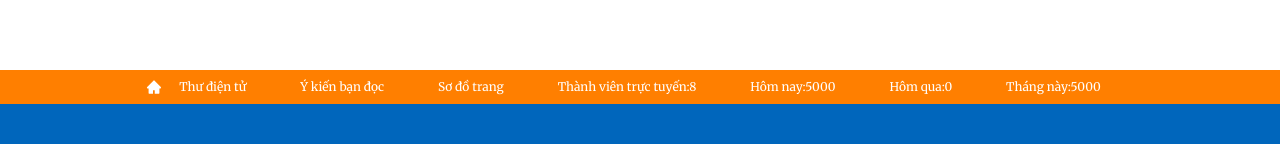
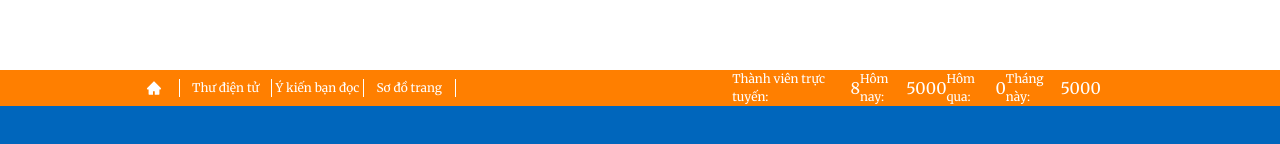
Before and after one commit to HoangCongMin/canhsatbien, a React (Vite) app: page /media in a window 1280 px wide. Shown: the part 4812-4956 px from the top of the page. Built offline with nearby package versions, Linux system fonts and the light colour scheme.

Commit message:
thíoktest

```diff
--- a/src/component/Fotter/index.tsx
+++ b/src/component/Fotter/index.tsx
@@ -5,23 +5,39 @@ import { CiMail } from 'react-icons/ci'
 import { BsDiagram3 } from 'react-icons/bs'
 import Android from '../../assets/google-play.png'
 import Ios from '../../assets/app-store.png'
-import{AiFillHome} from'react-icons/ai'
+import { AiFillHome } from 'react-icons/ai'
 
 export default function Fotter() {
-  const Item_all = [{ title: 'Thư điện tử' }, { title: 'Ý kiến bạn đọc' }, { title: 'Sơ đồ trang' },{title:'Thành viên trực tuyến:',value:'8'},{title:'Hôm nay:',value:'5000'},{title:'Hôm qua:',value:'0'},{title:'Tháng này:',value:'5000'}]
+  const Item_all = [{ title: 'Thư điện tử' }, { title: 'Ý kiến bạn đọc' }, { title: 'Sơ đồ trang' }]
+
+  const Item_tw0 = [
+    { title: 'Thành viên trực tuyến:', value: '8' },
+    { title: 'Hôm nay:', value: '5000' },
+    { title: 'Hôm qua:', value: '0' },
+    { title: 'Tháng này:', value: '5000' }
+  ]
   return (
     <div className='w-full bg-[#0066bc] '>
-      <div className='w-full m-auto bg-[#ff7f00] py-2'>
+      <div className='w-full m-auto bg-[#ff7f00] '>
         <div className='w-[80%] m-auto flex items-center'>
-
-        <div className='w-[5%] '>
-              <AiFillHome className='m-auto text-white'/>
-        </div>
-        <div className='flex w-[90%] justify-between'>
-          {Item_all.map((item) => (
-            <div className='text-white text-[12px] cursor-pointer'>{item.title}{item.value&& item.value}</div>
-          ))}
-        </div>
+          <div className='w-[5%] '>
+            <AiFillHome className='m-auto text-white' />
+          </div>
+          <div className='flex w-[90%] justify-between items-center'>
+            <div className='w-[30%] flex justify-between border-r-[1px] border-white'>
+              {Item_all.map((item) => (
+                <div className='text-white text-[12px] text-center w-[35%] cursor-pointer border-l-[1px] border-white'>{item.title}</div>
+              ))}
+            </div>
+            <div className='w-[40%] flex justify-between'>
+              {Item_tw0.map((item) => (
+                <div className='flex items-center' >
+                  <div className='text-white text-[12px] cursor-pointer'>{item.title}</div>
+                  <div className='text-white'>{item.value}</div>
+                </div>
+              ))}
+            </div>
+          </div>
         </div>
       </div>
       <div className='w-[80%] m-auto pt-10 pb-10 border-b-[0.5px] border-stone-50 max-w-screen-2xl'>
--- a/src/component/Napbar/index.tsx
+++ b/src/component/Napbar/index.tsx
@@ -60,7 +60,7 @@ export default function Napbar() {
   }
 
   return (
-    <div className='w-full bg-white sticky top-0 z-10'>
+    <div className='w-full bg-white sticky top-0 z-20'>
       <div className='w-[80%] m-auto max-w-screen-2xl cursor-pointer'>
         <Link to={'/'} className='w-full'>
           <div className='w-full'>
@@ -69,12 +69,12 @@ export default function Napbar() {
         </Link>
       </div>
           <div className='w-full object-cover mt-5  bg-[#56aaff]'>
-            <div className='w-[80%] m-auto flex items-center  border-slate-300'>
-              <div className='m-auto max-[1322px]:hidden'>
-                <AiFillHome className='mb-[5px] ml-4 text-white text-[25px]' />
+            <div className='w-[80%] m-auto flex items-center border-slate-300'>
+              <div className='m-auto max-[1322px]:hidden '>
+                <AiFillHome className='mb-[5px] text-white text-[25px]' />
               </div>
-              <div className=' flex justify-between w-[98%]  max-[1322px]:hidden  items-center  max-[1316px]:flex-col max-[1316px]:absolute max-[1316px]:w-full 	 max-[1316px]:bg-white'>
-                <li className='uppercase text-sm hidden	leading-10  justify-center border-b-2 font-bold border-[#191970] bg-[#F6F6F6] max-[1316px]:block max-[1316px]:flex  hover:text-[#015CA2] hover:duration-700 px-3 hover:border-b-2 hover:border-[#015CA2] max-[1316px]:justify-start'>
+              <div className=' flex justify-between w-[97%]  max-[1322px]:hidden  items-center  max-[1316px]:flex-col max-[1316px]:absolute max-[1316px]:w-full	max-[1316px]:bg-white'>
+                <li className='uppercase text-sm hidden	leading-10  justify-center border-b-2 font-bold border-[#191970] bg-[#F6F6F6] max-[1316px]:block max-[1316px]:flex  hover:text-[#015CA2] hover:duration-700 hover:border-b-2 hover:border-[#015CA2] max-[1316px]:justify-start'>
                   <p>mENU</p>
                 </li>
                 {narBarItemAll.map((item) => (
@@ -95,7 +95,7 @@ export default function Napbar() {
                   //   }
                   // >
                   <>
-                    <li className=' group uppercase text-[13px]	leading-10 flex justify-center text-white font-bold hover:text-[#003f7f]  border-b-[2.5px] border-[#56aaff]	 hover:border-[#003f7f] hover:duration-700 px-3  max-[1316px]:justify-start '>
+                    <li className=' group uppercase text-[13px]	leading-10 flex justify-center text-white font-bold hover:text-[#003f7f]  border-b-[2.5px] border-[#56aaff]	 hover:border-[#003f7f] hover:duration-700 max-[1316px]:justify-start '>
                       <div className='flex items-center'>
                         <div>
                           <item.icon className='text-[#ff7f00]' />
@@ -106,7 +106,7 @@ export default function Napbar() {
                       </div>
 
                       <div
-                        className={classNames(`absolute  mt-10  ${item.id===narBarItemAll[5].id ?'w-full':'w-[170%]'} px-3 pb-3 top-0.5 hidden group-hover:block z-10 left-0 bg-white rounded-b-lg  border-[#1px] border-[] shadow-2xl`)}
+                        className={classNames(`absolute  mt-10  ${item.id===narBarItemAll[5].id ?'w-full':'w-[215%]'} px-3 pb-3 top-0.5 hidden group-hover:block z-10 left-0 bg-white rounded-b-lg  border-[#1px] border-[] shadow-2xl`)}
                       >
                         {item.menu_children.map((itemAll) => (
                           <div className={`w-[100%] hidden group-hover:block text-black bg-white  hover:duration-700   hover:text-[#003f7f] 	 h-[30px]`}>
--- a/src/component/NewPost_Item/index.tsx
+++ b/src/component/NewPost_Item/index.tsx
@@ -3,7 +3,7 @@ import New_post_icon_Item from '../New_post_icon_Item'
 import Tippy from '@tippyjs/react'
 import 'tippy.js/dist/tippy.css'
 import { followCursor } from 'tippy.js'
-import classNames from 'classnames';
+import classNames from 'classnames'
 
 export interface item {
   story: string
@@ -21,9 +21,11 @@ export interface item_All {
   itemAll_Name_All: string
   itemAll_content_All: string
   class_NewPost_Item: string
-  class_Custom_layout?:string
+  class_Custom_layout?: string
+  icon_item?: any
 }
 export default function NewPost_Item({
+  icon_item,
   itemAll_RelatedNews,
   itemAll_id,
   itemAll_content,
@@ -38,14 +40,19 @@ export default function NewPost_Item({
   return (
     <div className={classNames(`${class_NewPost_Item}${class_Custom_layout}`)}>
       <div className='w-full border-t-[2px] border-[#DA251C]'>
-        <div className='border-b-[1px] border-stale-300 py-3'>
-          <h1 className='font-bold	text-[17px] uppercase text-[#031739] hover:text-[#191970]'>{itemAll_title}</h1>
+        <div className='border-b-[1px] border-stale-300 py-3 flex items-center'>
+          <div className='text-[17px] text-[#00008B] pb-1'>{icon_item}</div>
+          <h1 className='font-bold	text-[17px] uppercase text-[#00008B]  ml-3'>{itemAll_title}</h1>
         </div>
       </div>
 
       <div className='mt-4 flex justify-between'>
         <div className='w-[50%] overflow-hidden cursor-pointer relative group'>
-          <img className='hover:brightness-50 w-full object-cover  group-hover:scale-110 transition duration-300 ease-in-out' src={itemAll_image} alt='' />
+          <img
+            className='hover:brightness-50 w-full object-cover  group-hover:scale-110 transition duration-300 ease-in-out'
+            src={itemAll_image}
+            alt=''
+          />
         </div>
         {/* <Tippy
           className='bg-[#F6F6F6]'
@@ -84,9 +91,10 @@ export default function NewPost_Item({
   )
 }
 
-
-  {/* <div className='mt-4'>
+{
+  /* <div className='mt-4'>
               {itemAll_RelatedNews.map((item: item) => (
                 <New_post_icon_Item classItem_all={'text-[10px]'} newsItem={item} />
               ))}
-            </div> */}
+            </div> */
+}
```
Also changed, not shown: src/Page/Home/index.tsx (+23 -8 lines). Lines whose indentation alone changed are shown as unchanged.
